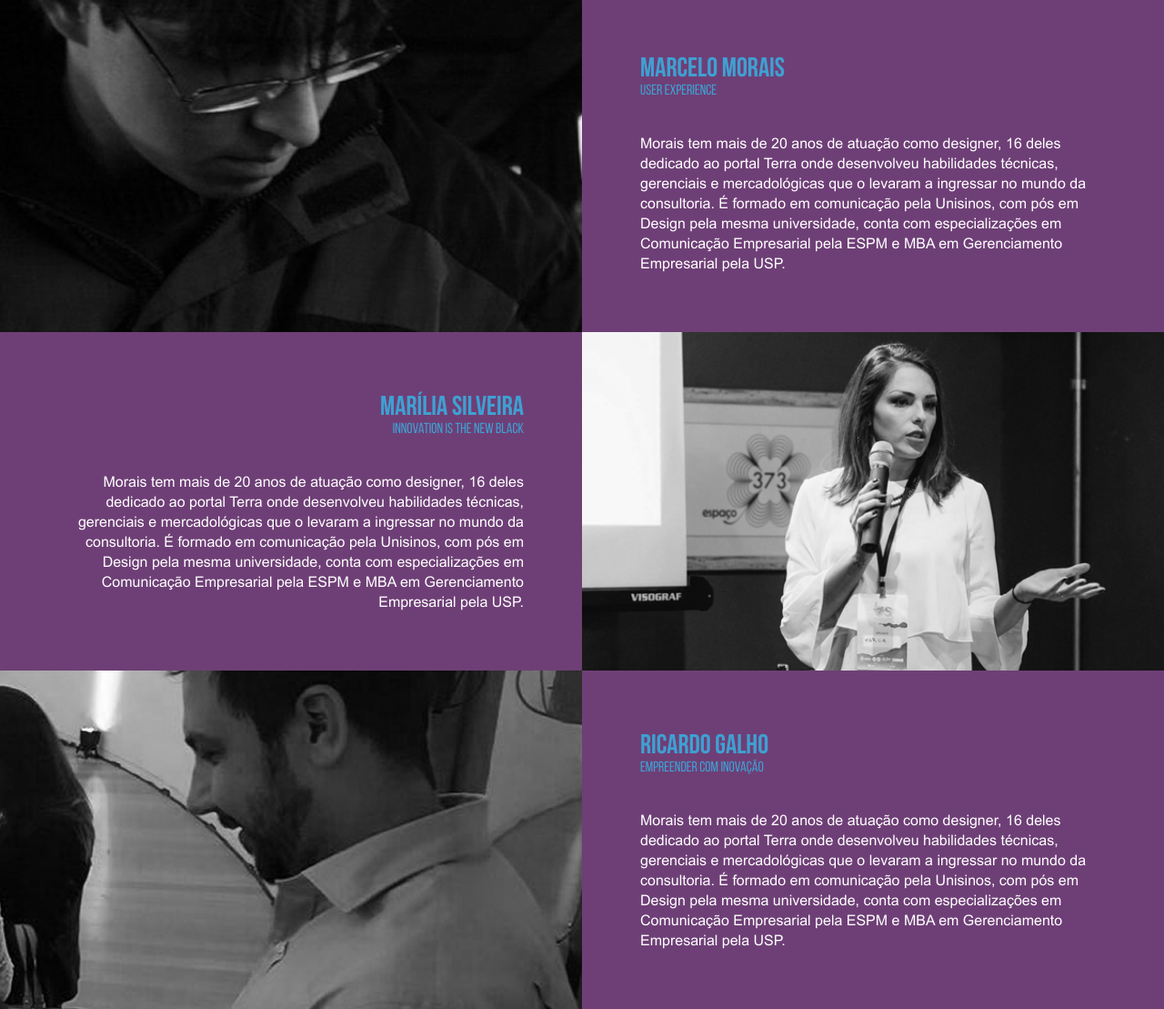
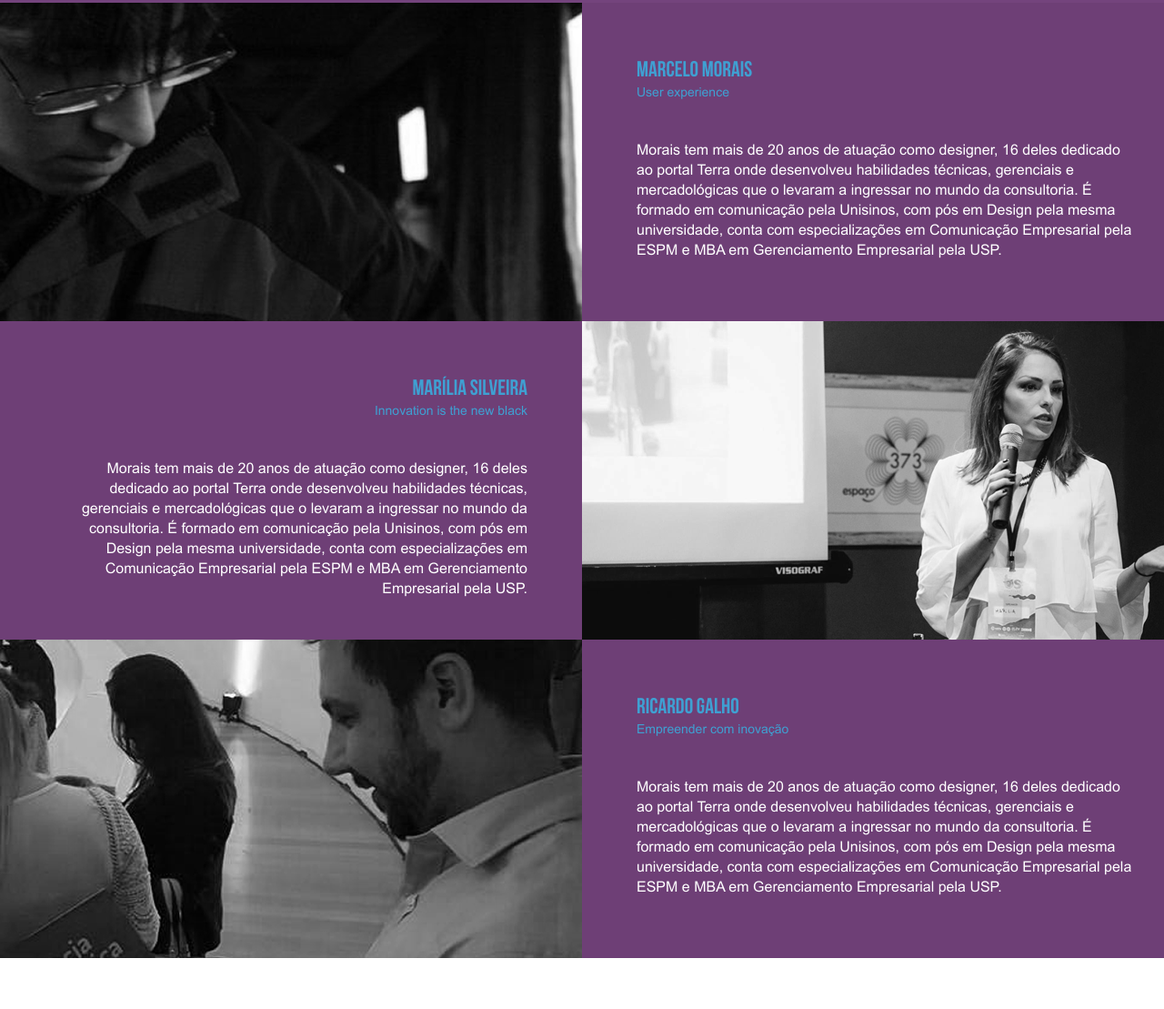
Before and after one commit to igormjq/mip, a website built with webpack: page src/index.html in a window 1280 px wide. Shown: the part 2305-3414 px from the top of the page at 91% size. After the commit the page ends 3358 px from the top, so only its background shows below. Built offline with nearby package versions, Linux system fonts and the light colour scheme.

Commit message:
secao de palestrantes otimizada

```diff
--- a/src/sass/sections/lectures.scss
+++ b/src/sass/sections/lectures.scss
@@ -4,92 +4,101 @@
 
     .section-title {
         color: $white;
+        margin-bottom: 100px;
     }
 
-    .speakers {
-        padding-top: 90px;
+    .speaker {
+        & > div {
+            width: 50%;
+            height: 350px;
 
-        .speaker {
+            @include mobileAndTablet {
+                width: 100%;
+                height: 100%;
+            }
+        }
+
+        &:nth-child(even) {
+            flex-direction: row-reverse;
+        }
+
+        &-description {
             background-color: $dark-purple;
 
-            .speaker-description {
-                .content {
-                    float: right;
-
-                    @include mobileAndTablet {
-                        float: none;
-                        text-align: left;
-                    }
-                }
-            }
-
-            @include mobileAndTablet {
-                flex-direction: column;
-            }
-
-            &:nth-child(even) {
-                flex-direction: row-reverse;
-                text-align: right;
-
-                @include mobileAndTablet {
-                    flex-direction: column;
-                }
-            }
-
-            & > div {
-                flex: 50%;
-            }
-
-            &-image {
-                background: green;
-                min-height: 350px;
-                background-size: cover;
-                background-repeat: no-repeat;
-
-                &[data-speaker='marcelo'] {
-                    background-image: url('../assets/img/backgrounds/palestras/bg-palestra-marcelo.png');
-                }
-
-                &[data-speaker='marilia'] {
-                    background-image: url('../assets/img/backgrounds/palestras/bg-palestra-marilia.png');
-                    @include desktop-sm {
-                        background-position-x: 90%;
-                    }
-                }
-
-                &[data-speaker='ricardo'] {
-                    background-image: url('../assets/img/backgrounds/palestras/bg-palestra-ricardo.png');
-                    @include desktop-sm {
-                        background-position-x: 90%;
-                    }
-                }
-            }
-
-            &-description {
+            .content {
+                padding-left: 60px;
+                padding-top: 60px;
                 color: $white;
                 font-family: 'Arial';
                 font-size: 16px;
+                max-width: 545px;
 
-                .content {
-                    max-width: 545px;
-                    padding: 4em;
+                @include mobileAndTablet {
+                    padding: 60px 30px!important;
+                    text-align: left!important;
+                    margin: 0 auto!important;
+                }
 
-                    @include mobile {
-                        padding: 15px;
-                        max-width: 100%;
+                .speaker-info {
+                    color: $coral-blue;
+                    margin-bottom: 40px;
+
+                    h3 {
+                        font-family: 'Bebas Neue';
+                        font-size: 24px;
                     }
-
-                    .speaker-info {
-                        font-family: 'Bebas Neue';
-                        color: $coral-blue;
-                        margin-bottom: 40px;
-
-                        h3 {
-                            font-size: 30px;
-                        }
+                    p {
+                        font-size: 14px;
+                        line-height: 25px;
                     }
                 }
             }
         }
+
+        &:nth-child(even) {
+            text-align: right;
+
+            .content {
+                padding-right: 60px;
+                margin-right: 0;
+                margin-left: auto;
+            }
+        }
+
+        .speaker-image {
+            background-size: cover;
+            background-position: center center;
+            height: 350px;
+
+            &[data-speaker='marcelo'] {
+                background-image: url('../assets/img/backgrounds/palestras/bg-palestra-marcelo.png');
+
+                @include mobile {
+                    background-position-x: 10%;
+                }
+            }
+
+            &[data-speaker='marilia'] {
+                background-image: url('../assets/img/backgrounds/palestras/bg-palestra-marilia.png');
+
+                @include mobile {
+                    background-position-x: 85%;
+                }
+            }
+
+            &[data-speaker='ricardo'] {
+                background-image: url('../assets/img/backgrounds/palestras/bg-palestra-ricardo.png');
+
+                @include mobile {
+                    background-position-x: 70%;
+                }
+            }
+        }
+
+        @include mobileAndTablet {
+            flex-direction: column!important;
+        }
     }
+
+
 }
```
